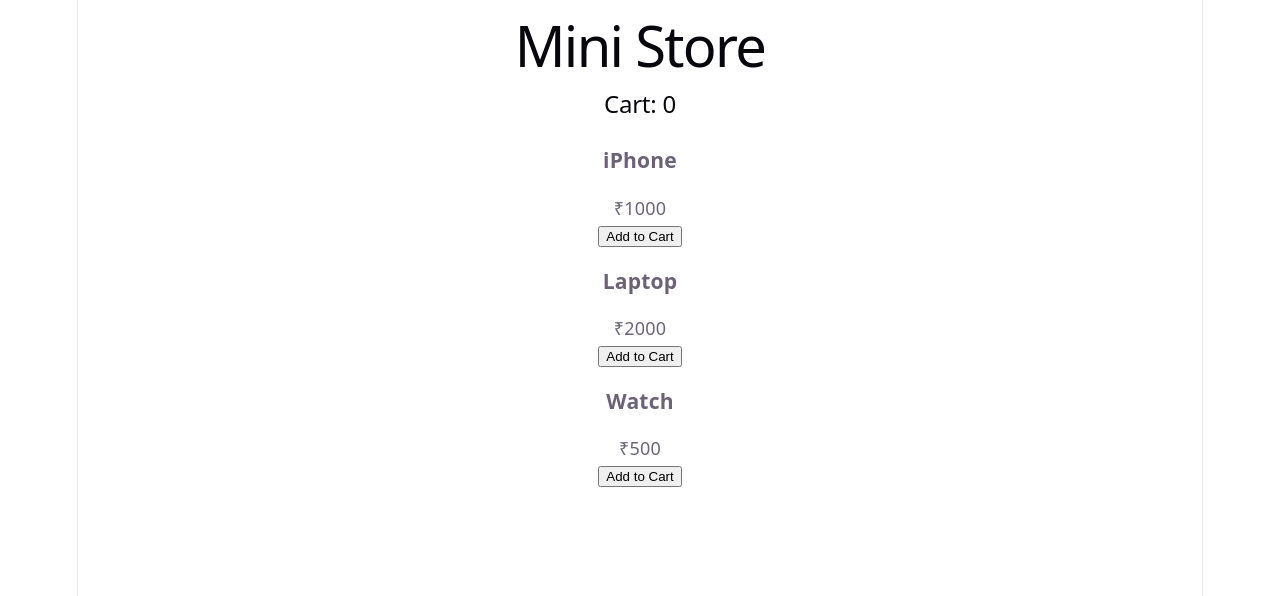
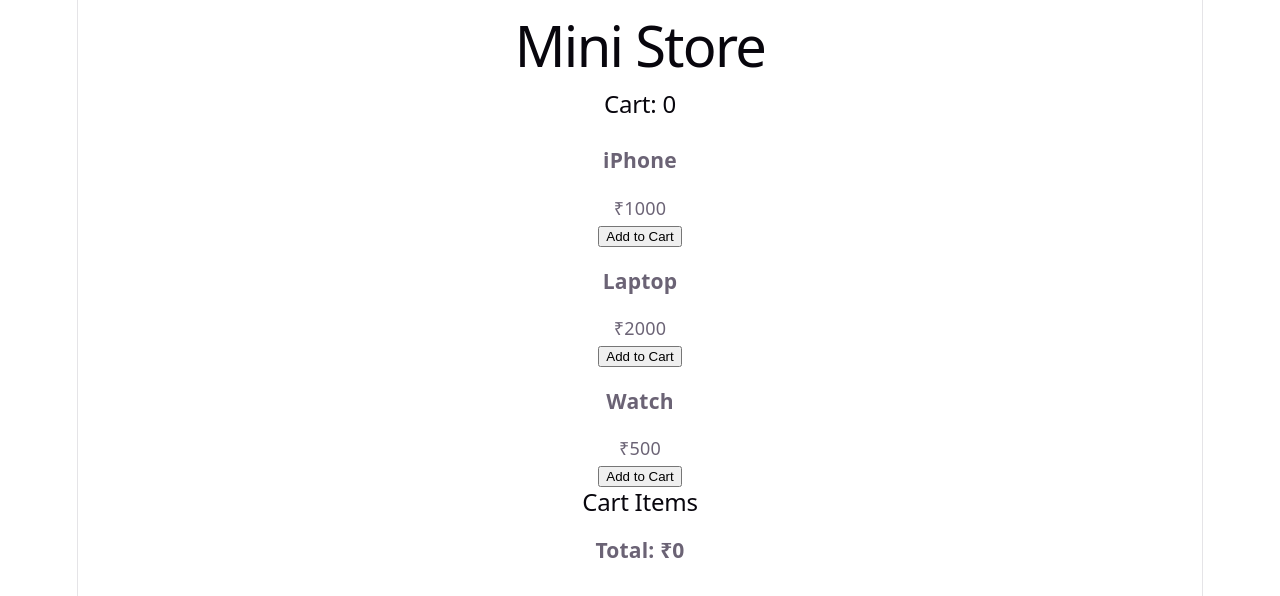
Before and after one commit to haleti-psi/mini-store-react, a React (Vite) app: page / in a window 1280 px wide. Shown: the top 596 px of the page. Built offline with nearby package versions, Linux system fonts and the light colour scheme.

Commit message:
implement cart component with remove & total

```diff
--- a/src/App.jsx
+++ b/src/App.jsx
@@ -1,5 +1,6 @@
 import { useState } from "react";
 import ProductList from "./components/ProductList";
+import Cart from "./components/Cart";
 
 function App() {
   const [cart, setCart] = useState([]);
@@ -14,11 +15,16 @@ function App() {
     setCart((prev) => [...prev, product]);
   };
 
+  const removeFromCart = (index) => {
+    setCart((prev) => prev.filter((_, i) => i !== index));
+  };
+
   return (
     <>
       <h1>Mini Store</h1>
       <h2>Cart: {cart.length}</h2>
       <ProductList products={products} addToCart={addToCart} />
+      <Cart cart={cart} removeFromCart={removeFromCart} />
     </>
   );
 }
--- /dev/null
+++ b/src/components/Cart.jsx
@@ -0,0 +1,21 @@
+function Cart({ cart, removeFromCart }) {
+    const total = cart.reduce((sum, item) => sum + item.price, 0);
+
+    return (
+      <div>
+        <h2>Cart Items</h2>
+        {cart.map((item, index) => (
+          <div key={index}>
+            <p>{item.title} - ₹{item.price}</p>
+            <button onClick={() => removeFromCart(index)}>
+              Remove
+            </button>
+          </div>
+        ))}
+
+        <h3>Total: ₹{total}</h3>
+      </div>
+    );
+  }
+
+  export default Cart;
```
Also changed, not shown: 1 other file (tests, documents, lock files or other folders).
